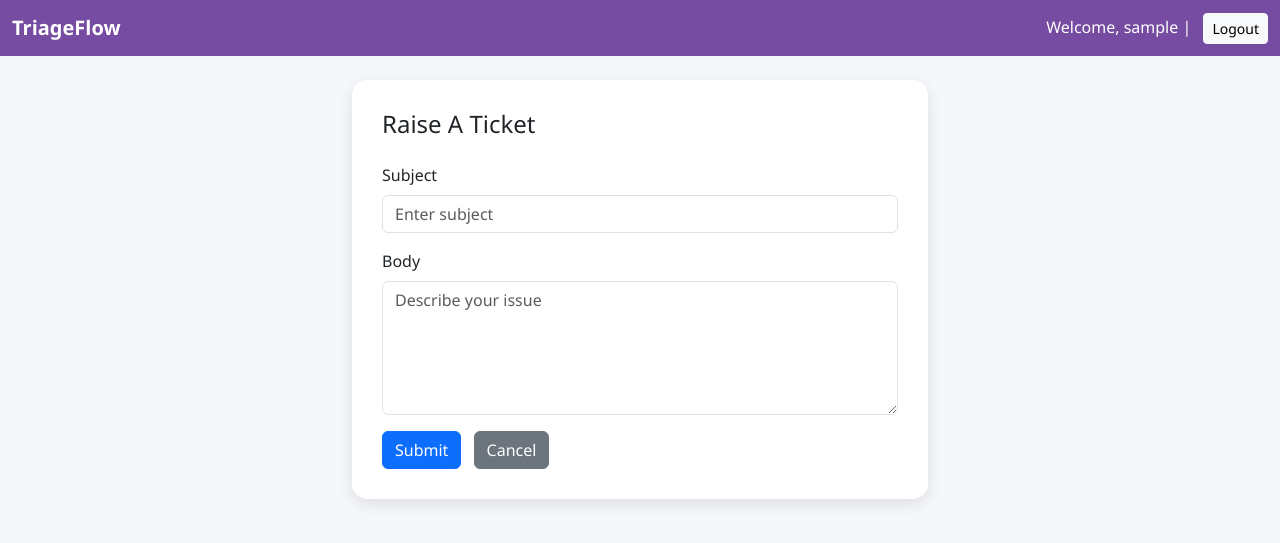
After one commit to HammadAftab/TriageFlow-MCA, a Django app: page /raise-ticket/ in a window 1280 px wide. The commit adds this page. Shown: the top 543 px of the page. Run offline with Django 5.2, Linux system fonts and the light colour scheme; the visitor is signed in with stand-in values (Sample User, id 1).

Commit message:
Major structural changes in the website

```diff
--- /dev/null
+++ b/templates/raise_ticket.html
@@ -0,0 +1,49 @@
+<!DOCTYPE html>
+<html lang="en">
+<head>
+<meta charset="UTF-8">
+<meta name="viewport" content="width=device-width, initial-scale=1.0">
+<title>Raise A Ticket</title>
+<link href="https://cdn.jsdelivr.net/npm/bootstrap@5.3.0/dist/css/bootstrap.min.css" rel="stylesheet">
+<style>
+body { background: #f5f7fb; font-family: 'Segoe UI', sans-serif; }
+.navbar { background: #764ba2; }
+.navbar-brand { color: white !important; font-weight: bold; }
+.card { border-radius: 15px; box-shadow: 0 5px 15px rgba(0,0,0,0.1); }
+.form-section { background: white; padding: 30px; border-radius: 15px; box-shadow: 0 5px 15px rgba(0,0,0,0.1); }
+</style>
+</head>
+
+<body>
+
+<nav class="navbar navbar-expand-lg">
+<div class="container-fluid">
+    <span class="navbar-brand">TriageFlow</span>
+    <div class="ms-auto text-white">
+    Welcome, {{ request.user.username }} |
+    <a href="{% url 'logout' %}" class="btn btn-sm btn-light ms-2">Logout</a>
+    </div>
+</div>
+</nav>
+
+<div class="container mt-4" style="max-width: 600px;">
+<div class="form-section">
+    <h4 class="mb-4">Raise A Ticket</h4>
+    <form method="POST">
+        {% csrf_token %}
+        <div class="mb-3">
+            <label for="subject" class="form-label">Subject</label>
+            <input type="text" id="subject" name="subject" class="form-control" placeholder="Enter subject" required>
+        </div>
+        <div class="mb-3">
+            <label for="body" class="form-label">Body</label>
+            <textarea id="body" name="body" class="form-control" rows="5" placeholder="Describe your issue" required></textarea>
+        </div>
+        <button type="submit" class="btn btn-primary">Submit</button>
+        <a href="{% url 'dashboard' %}" class="btn btn-secondary ms-2">Cancel</a>
+    </form>
+</div>
+</div>
+
+</body>
+</html>
--- a/templates/ticket_detail.html
+++ b/templates/ticket_detail.html
@@ -250,7 +250,7 @@ name="action"
 value="escalate"
 class="btn btn-outline-danger btn-action">
 
-Escalate →
+Escalate ticket and go to dashboard →
 
 </button>
 
--- a/tickets/models.py
+++ b/tickets/models.py
@@ -21,6 +21,8 @@ class Ticket(models.Model):
         on_delete=models.CASCADE,
         related_name='created_tickets'
     )
+
+    subject = models.CharField(max_length=255, blank=True)
 
     query = models.TextField()
 
--- a/tickets/urls.py
+++ b/tickets/urls.py
@@ -3,16 +3,8 @@ from . import views
 
 urlpatterns = [
 
-path(
-    'my-tickets/',
-    views.my_tickets,
-    name='my_tickets'
-),
-
-path(
-    'ticket/<int:ticket_id>/',
-    views.ticket_detail,
-    name='ticket_detail'
-),
+path('my-tickets/', views.my_tickets, name='my_tickets'),
+path('raise-ticket/', views.raise_ticket, name='raise_ticket'),
+path('ticket/<int:ticket_id>/', views.ticket_detail, name='ticket_detail'),
 
 ]
--- a/tickets/views.py
+++ b/tickets/views.py
@@ -1,5 +1,6 @@
 from django.shortcuts import render, redirect, get_object_or_404
 from django.contrib.auth.decorators import login_required
+from django.contrib import messages
 
 from .models import Ticket
 from users.models import Employee
@@ -19,6 +20,19 @@ def my_tickets(request):
             "my_tickets": tickets
         }
     )
+
+@login_required
+def raise_ticket(request):
+    if request.method == "POST":
+        subject = request.POST.get("subject", "")
+        body = request.POST.get("body", "")
+        Ticket.objects.create(
+            created_by=request.user,
+            subject=subject,
+            query=body
+        )
+        return redirect("dashboard")
+    return render(request, "raise_ticket.html")
 
 
 @login_required
@@ -57,12 +71,12 @@ def ticket_detail(request, ticket_id):
 
         ticket.save()
 
+    is_employee = False
     try:
-        employee = Employee.objects.get(
-            user=request.user
-        )
-
+        employee = Employee.objects.get(user=request.user)
+        is_employee = True
     except Employee.DoesNotExist:
+        employee = None
         return redirect("dashboard")
 
     if request.method == "POST":
@@ -75,31 +89,18 @@ def ticket_detail(request, ticket_id):
 
             ticket.resolved_by = employee.employee_id
 
-            ticket.status = "Closed"
-
-            ticket.resolved_by = employee.employee_id
-
         elif action == "escalate":
-
             if ticket.ticket_level == "L1":
                 ticket.ticket_level = "L2"
-
             elif ticket.ticket_level == "L2":
                 ticket.ticket_level = "L3"
 
-            ticket.status = "Pending"
+            ticket.status = "Open"
+            ticket.save()
+            messages.success(request, f"Ticket escalated to {ticket.ticket_level} successfully.")
+            return redirect("dashboard")
 
-        ticket.save()
-
-        return redirect(
-            "ticket_detail",
-            ticket_id=ticket.id
-        )
-
-    return render(
-        request,
-        "ticket_detail.html",
-        {
-            "ticket": ticket
-        }
-    )
+    return render(request, "ticket_detail.html", {
+            "ticket": ticket,
+            "is_employee": is_employee
+        })
```
Also changed, not shown: dashboard/views.py (+4 -5 lines), templates/dashboard.html (+20 -17 lines), tickets/migrations/0007_ticket_subject.py (added).
